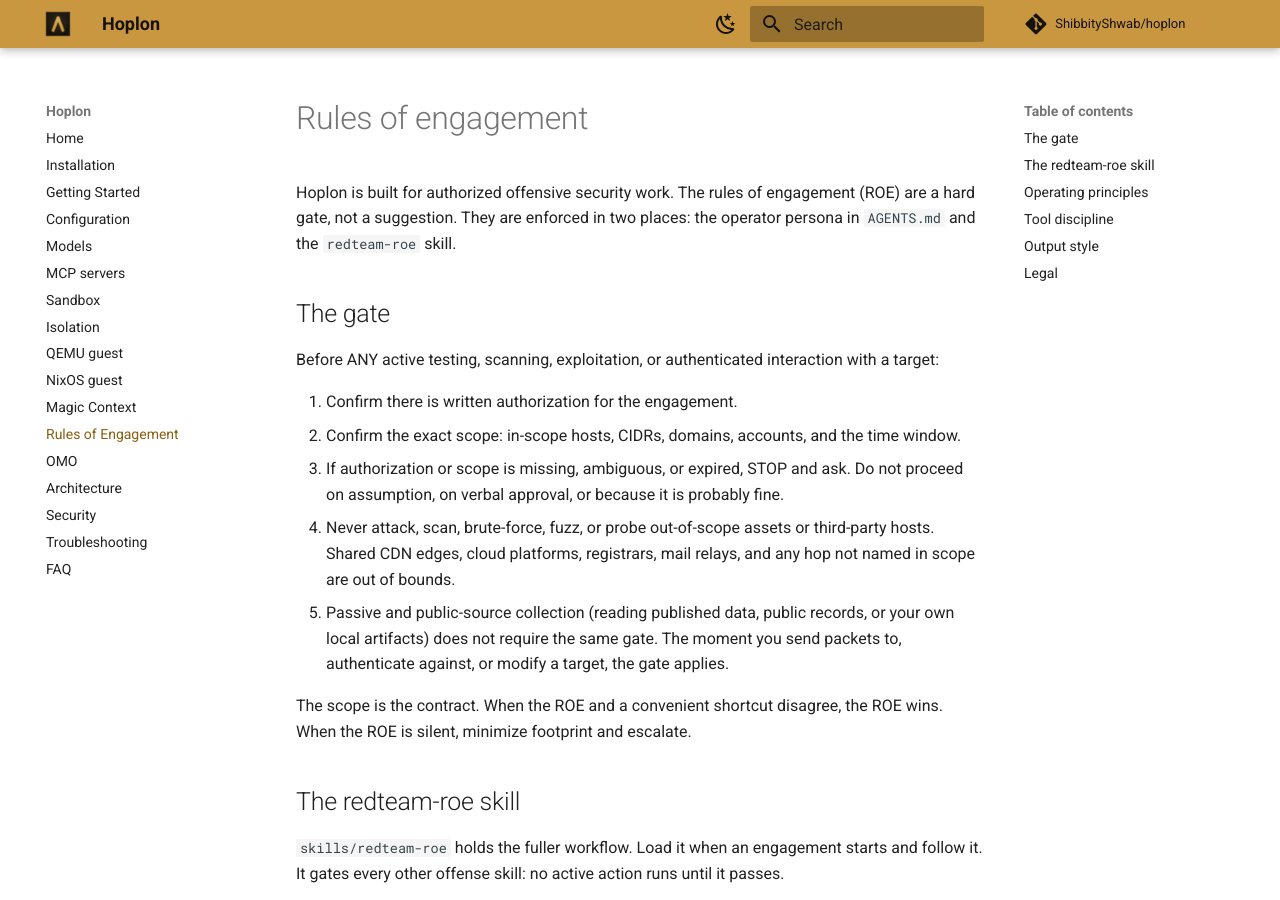
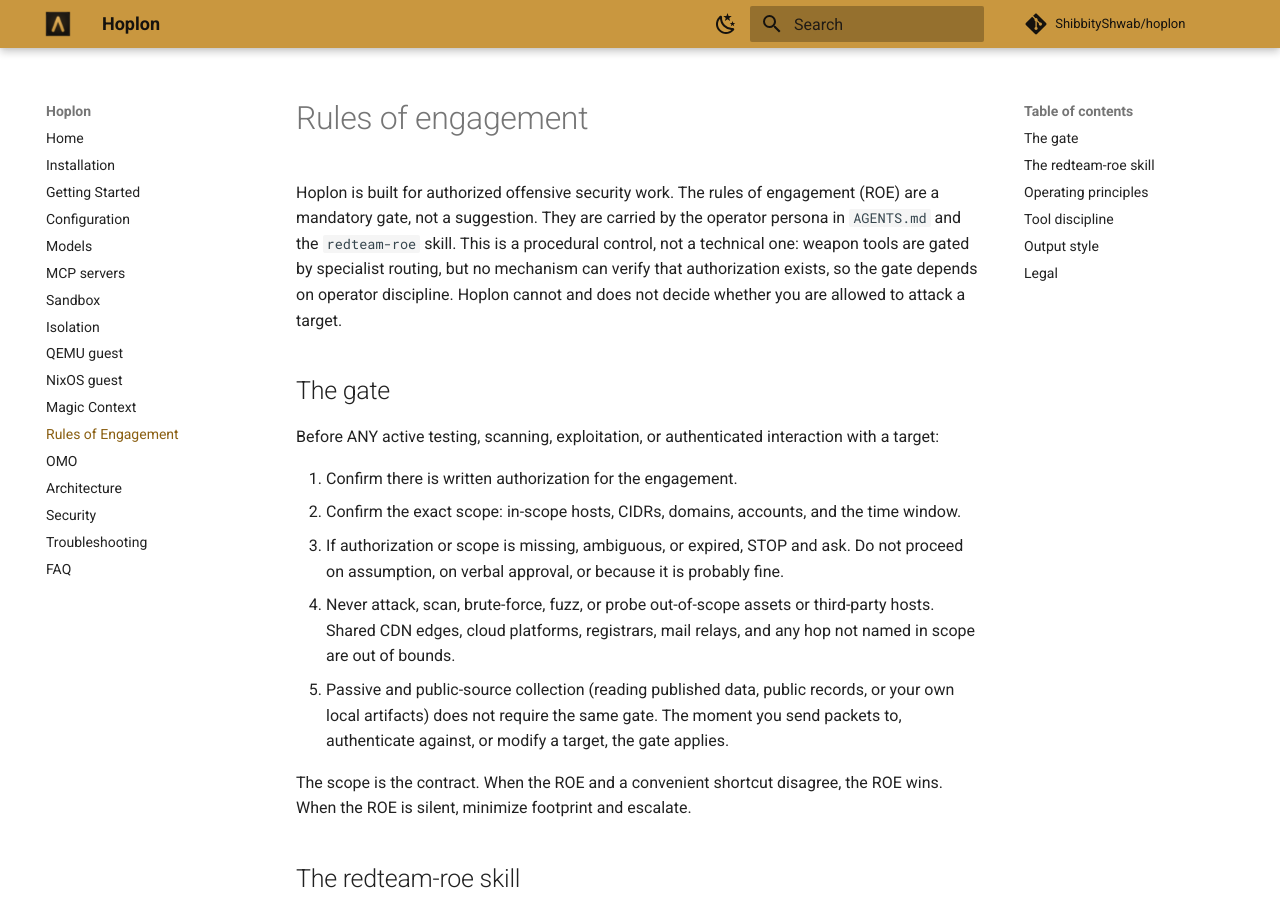
Before and after one commit to ShibbityShwab/hoplon, an MkDocs documentation site: the page built from docs/rules-of-engagement.md, in a window 1280 px wide and 900 px high. Built offline with MkDocs 1.6.1 and Material for MkDocs 9.7.7, drawn with Linux system fonts in a browser that asks for light colours; comment, search, counter and statistics services are not loaded.

Commit message:
chore(hardening): pin supply-chain guidance, dedupe host config, honest ROE wording
Adds an inline pin-by-digest/commit warning on the six unpinned MCP servers, corrects the ROE docs to call the gate procedural rather than technically enforced, and reverts an attempted QEMU -sandbox flag that broke the guest boot (kept as a documented accepted risk). Host-side: removed the duplicate oh-my-openagent beta.30 from the operator's global tui.json (backup kept).

```diff
--- a/docs/rules-of-engagement.md
+++ b/docs/rules-of-engagement.md
@@ -1,8 +1,12 @@
 # Rules of engagement
 
 Hoplon is built for authorized offensive security work. The rules of engagement
-(ROE) are a hard gate, not a suggestion. They are enforced in two places: the
-operator persona in `AGENTS.md` and the `redteam-roe` skill.
+(ROE) are a mandatory gate, not a suggestion. They are carried by the operator
+persona in `AGENTS.md` and the `redteam-roe` skill. This is a procedural control,
+not a technical one: weapon tools are gated by specialist routing, but no
+mechanism can verify that authorization exists, so the gate depends on operator
+discipline. Hoplon cannot and does not decide whether you are allowed to attack a
+target.
 
 ## The gate
 
```
Also changed, not shown: AGENTS.md (+1 -1 lines), 1 other file.
